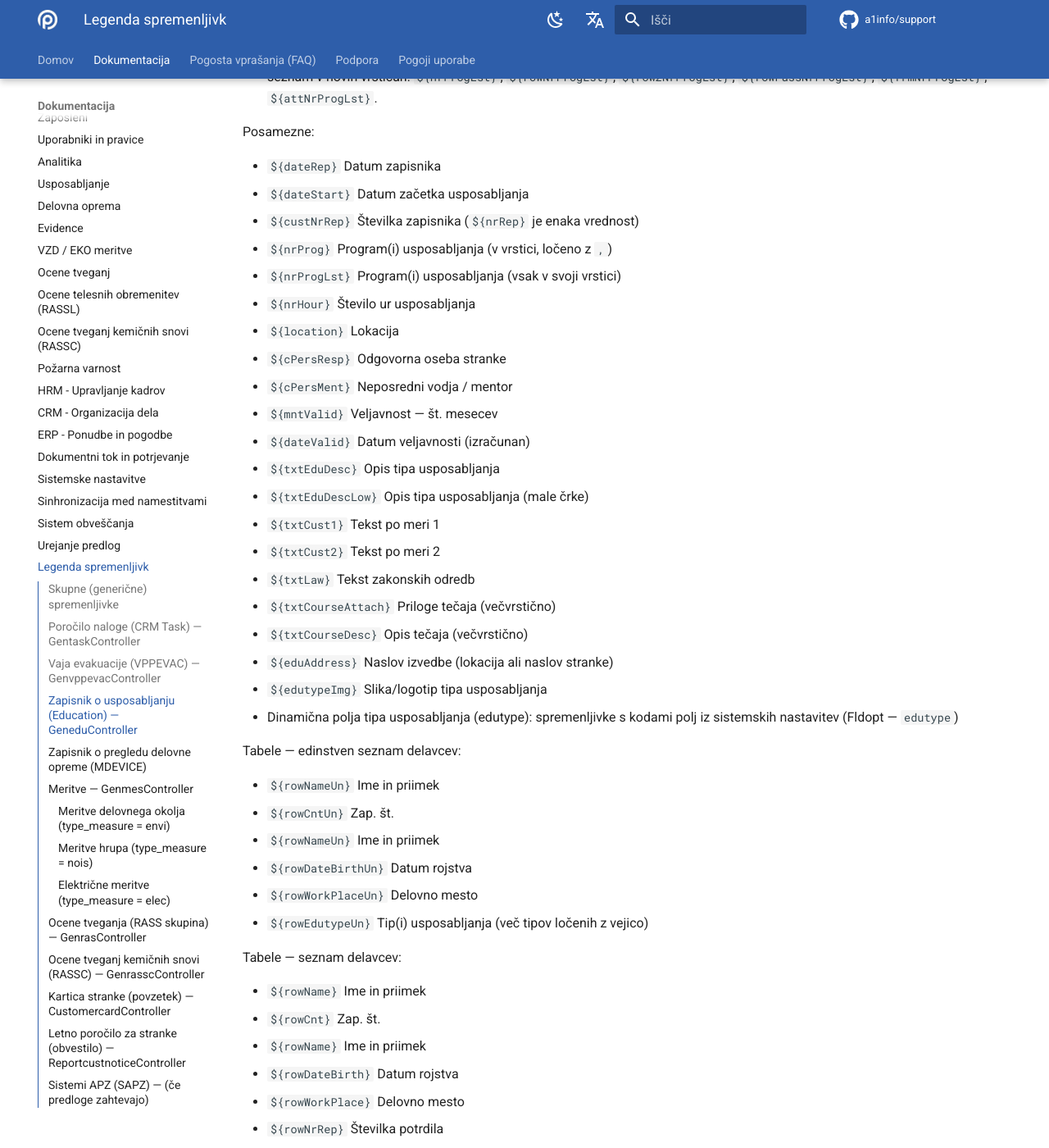
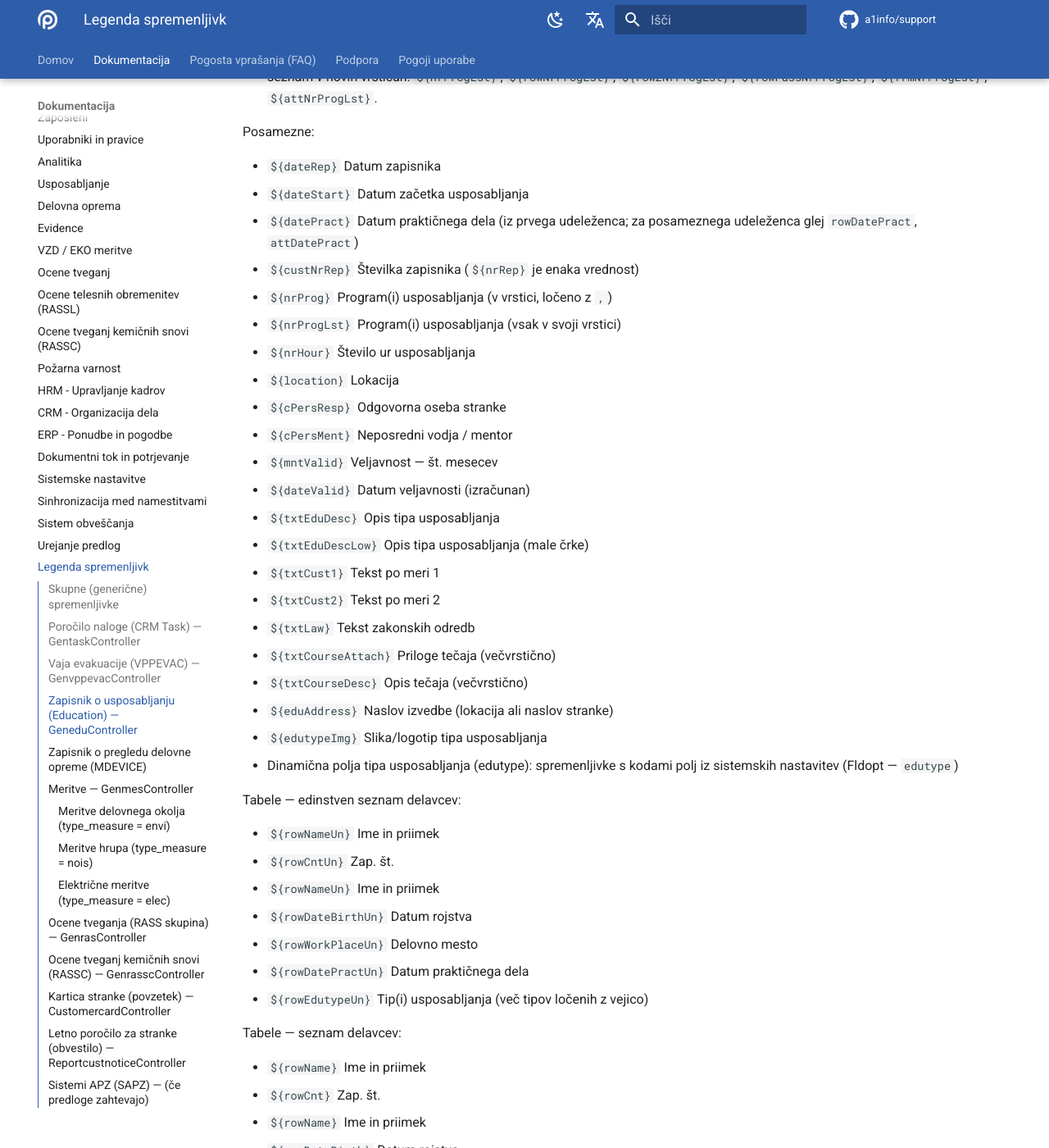
Before and after one commit to a1info/support, an MkDocs documentation site: the page built from docs/manual-sl/variables-sl.md, in a window 1280 px wide and 1400 px high, scrolled down 4337 px. Shown: the whole window at 82% size. Built offline with MkDocs 1.6.1 and Material for MkDocs 9.7.7, drawn with Linux system fonts in a browser that asks for light colours; comment, search, counter and statistics services are not loaded; some of the changed text lies outside the part shown.

Commit message:
date_prect

```diff
--- a/docs/manual-sl/variables-sl.md
+++ b/docs/manual-sl/variables-sl.md
@@ -156,6 +156,7 @@ Posamezne:
 
 - `${dateRep}` Datum zapisnika
 - `${dateStart}` Datum začetka usposabljanja
+- `${datePract}` Datum praktičnega dela (iz prvega udeleženca; za posameznega udeleženca glej `rowDatePract`, `attDatePract`)
 - `${custNrRep}` Številka zapisnika (`${nrRep}` je enaka vrednost)
 - `${nrProg}` Program(i) usposabljanja (v vrstici, ločeno z `, `)
 - `${nrProgLst}` Program(i) usposabljanja (vsak v svoji vrstici)
@@ -183,6 +184,7 @@ Tabele — edinstven seznam delavcev:
   - `${rowNameUn}` Ime in priimek
   - `${rowDateBirthUn}` Datum rojstva
   - `${rowWorkPlaceUn}` Delovno mesto
+  - `${rowDatePractUn}` Datum praktičnega dela
   - `${rowEdutypeUn}` Tip(i) usposabljanja (več tipov ločenih z vejico)
 
 Tabele — seznam delavcev:
@@ -192,6 +194,7 @@ Tabele — seznam delavcev:
   - `${rowName}` Ime in priimek
   - `${rowDateBirth}` Datum rojstva
   - `${rowWorkPlace}` Delovno mesto
+  - `${rowDatePract}` Datum praktičnega dela
   - `${rowNrRep}` Številka potrdila
   - `${rowEdutype}` Tip usposabljanja
   - `${rowNrProg}` Program(i) usposabljanja (v vrstici)
@@ -208,6 +211,7 @@ Tabele — dvojnik seznama delavcev (row2, za vzporedno tabelo v predlogi):
   - `${row2Name}` Ime in priimek
   - `${row2DateBirth}` Datum rojstva
   - `${row2WorkPlace}` Delovno mesto
+  - `${row2DatePract}` Datum praktičnega dela
   - `${row2NrRep}` Številka potrdila
   - `${row2Edutype}` Tip usposabljanja
   - `${row2NrProg}` Program(i) usposabljanja (v vrstici)
@@ -223,6 +227,7 @@ Tabele — samo uspešno opravljena usposabljanja (rowPass):
   - `${rowPassName}` Ime in priimek
   - `${rowPassDateBirth}` Datum rojstva
   - `${rowPassWorkPlace}` Delovno mesto
+  - `${rowPassDatePract}` Datum praktičnega dela
   - `${rowPassNrRep}` Številka potrdila
   - `${rowPassEdutype}` Tip usposabljanja
   - `${rowPassNrProg}` Program(i) usposabljanja (v vrstici)
@@ -245,6 +250,7 @@ Bloki:
   - `${frmDateBirth}` Datum rojstva
   - `${frmWorkPlace}` Delovno mesto
   - `${frmDateStart}` Datum usposabljanja
+  - `${frmDatePract}` Datum praktičnega dela
   - `${frmnrHour}` Število ur
   - `${frmNrProg}` Program(i) usposabljanja (v vrstici)
   - `${frmNrProgLst}` Program(i) usposabljanja (v novih vrsticah)
@@ -274,6 +280,8 @@ Bloki:
   - `${attTxtCust1}` Tekst po meri 1 (večvrstično)
   - `${attTxtCust2}` Tekst po meri 2 (večvrstično)
   - `${attdateStart}` Datum usposabljanja
+  - `${attDatePract}` Datum praktičnega dela
+  - `${attDatePract2}` Datum praktičnega dela (alternativna oznaka)
   - `${attMntValid}` Velja — meseci
   - `${attDateValid}` Datum veljavnosti potrdila
   - `${attDateEtest}` Datum opravljanja e-testa
```
Also changed, not shown: docs/manual-sl/usposabljanje.md (+10 -0 lines).
